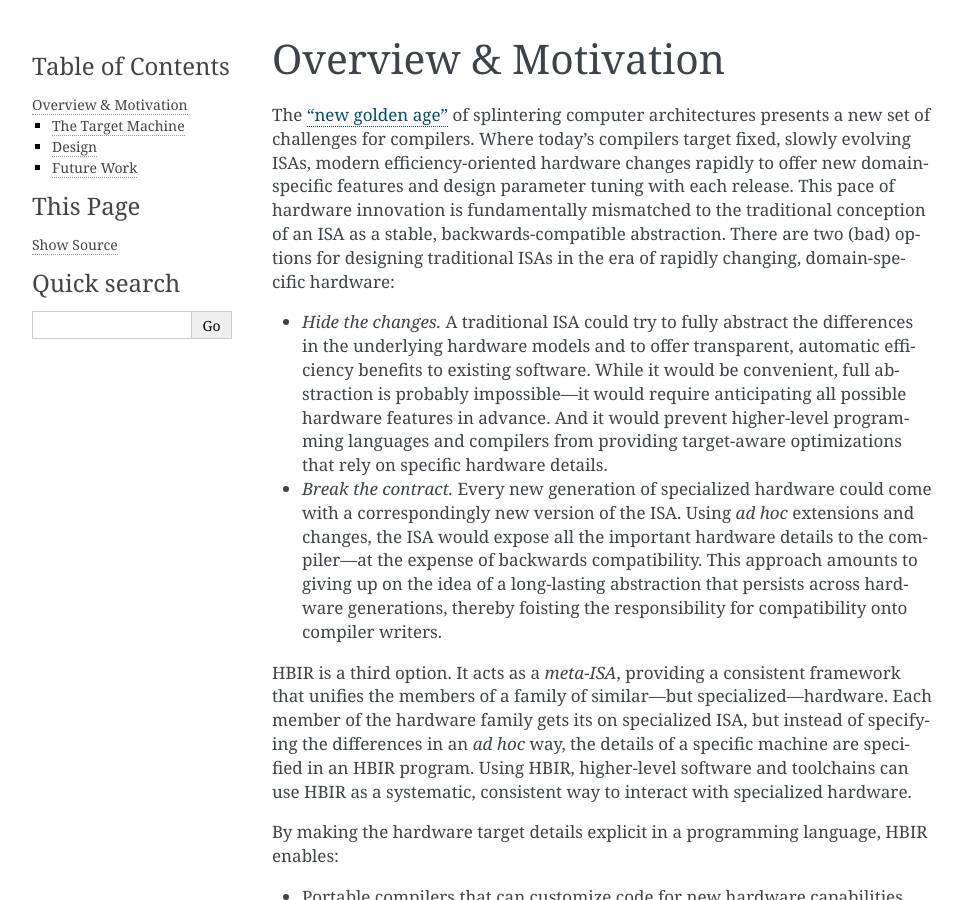
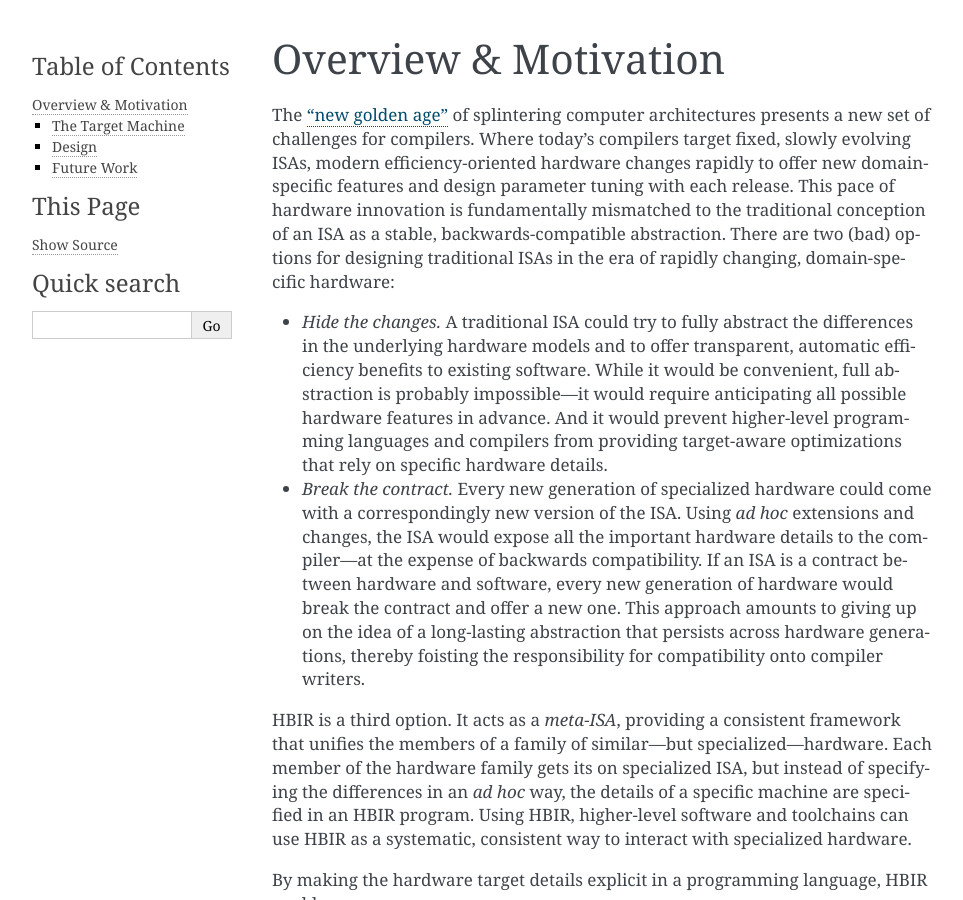
Before and after one commit to cucapra/hbir, a Sphinx documentation site: the page built from docs/overview.md, in a window 1280 px wide and 900 px high. Shown: the whole window, without its empty margins (148-1111 px from the left). Built offline with Sphinx 7.4.7, drawn with Linux system fonts in a browser that asks for light colours; formulas are drawn with MathJax 3.

Commit message:
A sentence about the ISA as a contract

```diff
--- a/docs/overview.md
+++ b/docs/overview.md
@@ -14,6 +14,7 @@
 - *Break the contract.*
   Every new generation of specialized hardware could come with a correspondingly new version of the ISA.
   Using *ad hoc* extensions and changes, the ISA would expose all the important hardware details to the compiler---at the expense of backwards compatibility.
+  If an ISA is a contract between hardware and software, every new generation of hardware would break the contract and offer a new one.
   This approach amounts to giving up on the idea of a long-lasting abstraction that persists across hardware generations, thereby foisting the responsibility for compatibility onto compiler writers.
 
 HBIR is a third option.
```
